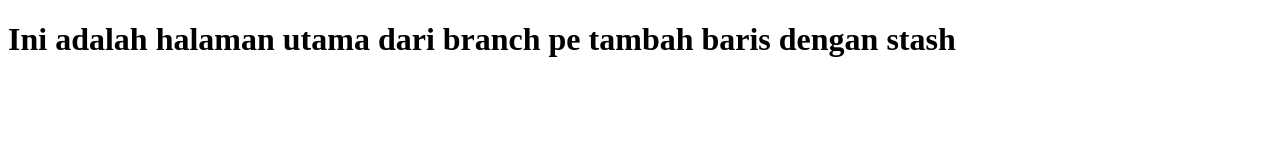
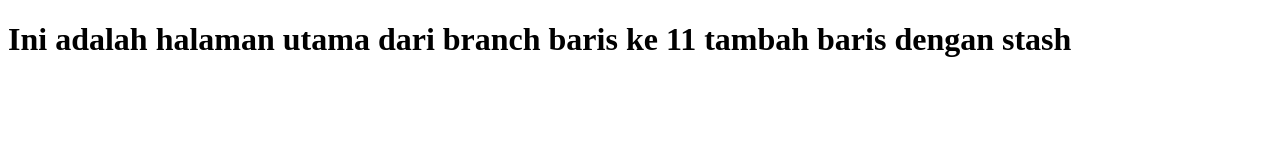
Before and after one commit to GedeonAS/MyProject, a plain HTML site: page index.html in a window 1280 px wide. Drawn offline with Linux system fonts and the light colour scheme.

Commit message:
perubahan index.html

```diff
--- a/index.html
+++ b/index.html
@@ -8,7 +8,7 @@
 </head>
 <body>
     <h1>Ini adalah halaman utama dari branch
-        pe
+        baris ke 11
         tambah baris dengan stash
     </h1>
 </body>
```
